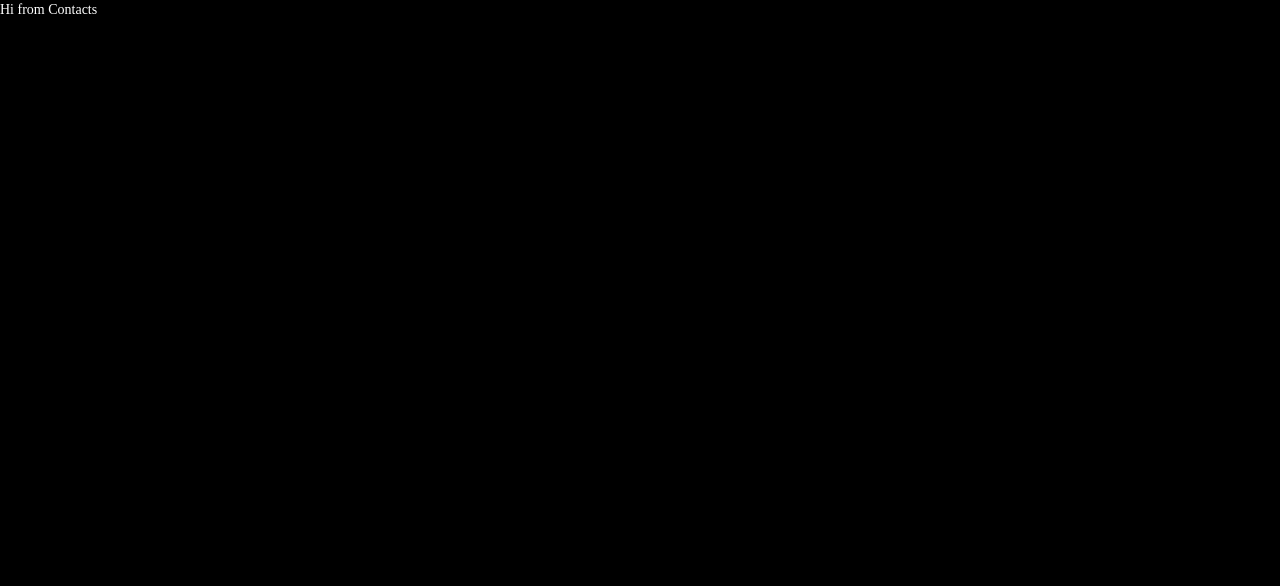
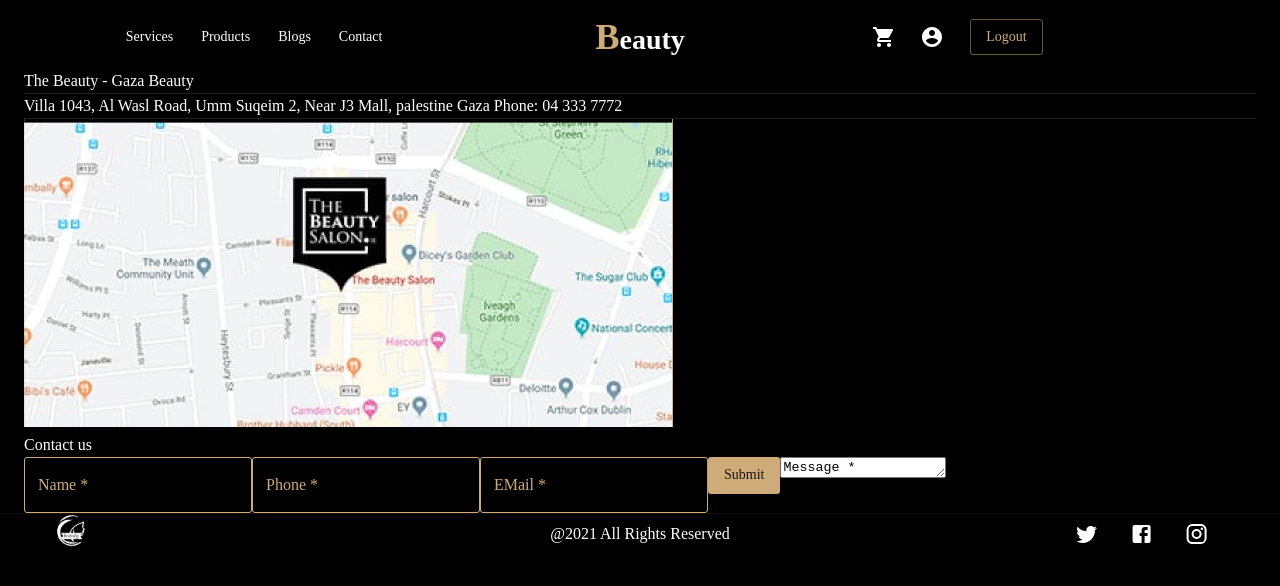
Before and after one commit to GSG-G9/beauty-salon, a React (Create React App) app in the folder client/: page /contact in a window 1280 px wide. Shown: the top 586 px of the page. Built offline with nearby package versions, Linux system fonts and the light colour scheme; no server answers; a web font is replaced by a local one.

Commit message:
Contact us page Fix #21

```diff
--- a/client/src/pages/Contacts/index.js
+++ b/client/src/pages/Contacts/index.js
@@ -1,4 +1,54 @@
-import React from 'react';
+import React, { useState } from 'react';
+import {
+  Divider,
+  Typography,
+  Container,
+  TextareaAutosize,
+} from '@material-ui/core';
+import { Header, Footer, InputField, ButtonComponent } from '../../component';
+import map from '../../assets/images/map.png';
 
-const Contacts = () => <div>Hi from Contacts</div>;
+const Contacts = () => {
+  const [username, setName] = useState('');
+  const [email, setEmail] = useState('');
+
+  const handelChange = ({ target: { value, name } }) => {
+    switch (name) {
+      case 'name':
+        setName(value);
+        break;
+      case 'email':
+        setEmail(value);
+        break;
+
+      default:
+        break;
+    }
+  };
+
+  return (
+    <>
+      <Header />
+      <Container>
+        <Typography> The Beauty - Gaza Beauty</Typography>
+        <Divider />
+        <Typography>
+          Villa 1043, Al Wasl Road, Umm Suqeim 2, Near J3 Mall, palestine Gaza
+          Phone: 04 333 7772
+        </Typography>
+        <Divider />
+        <img src={map} alt="map" />
+        <Typography>Contact us</Typography>
+        <form>
+          <InputField label="Name *" />
+          <InputField label="Phone *" />
+          <InputField label="EMail *" />
+          <ButtonComponent>Submit</ButtonComponent>
+          <TextareaAutosize rowsMax={4} defaultValue="Message *" />
+        </form>
+      </Container>
+      <Footer />
+    </>
+  );
+};
 export default Contacts;
```
Also changed, not shown: client/src/assets/images/map.png (added).
